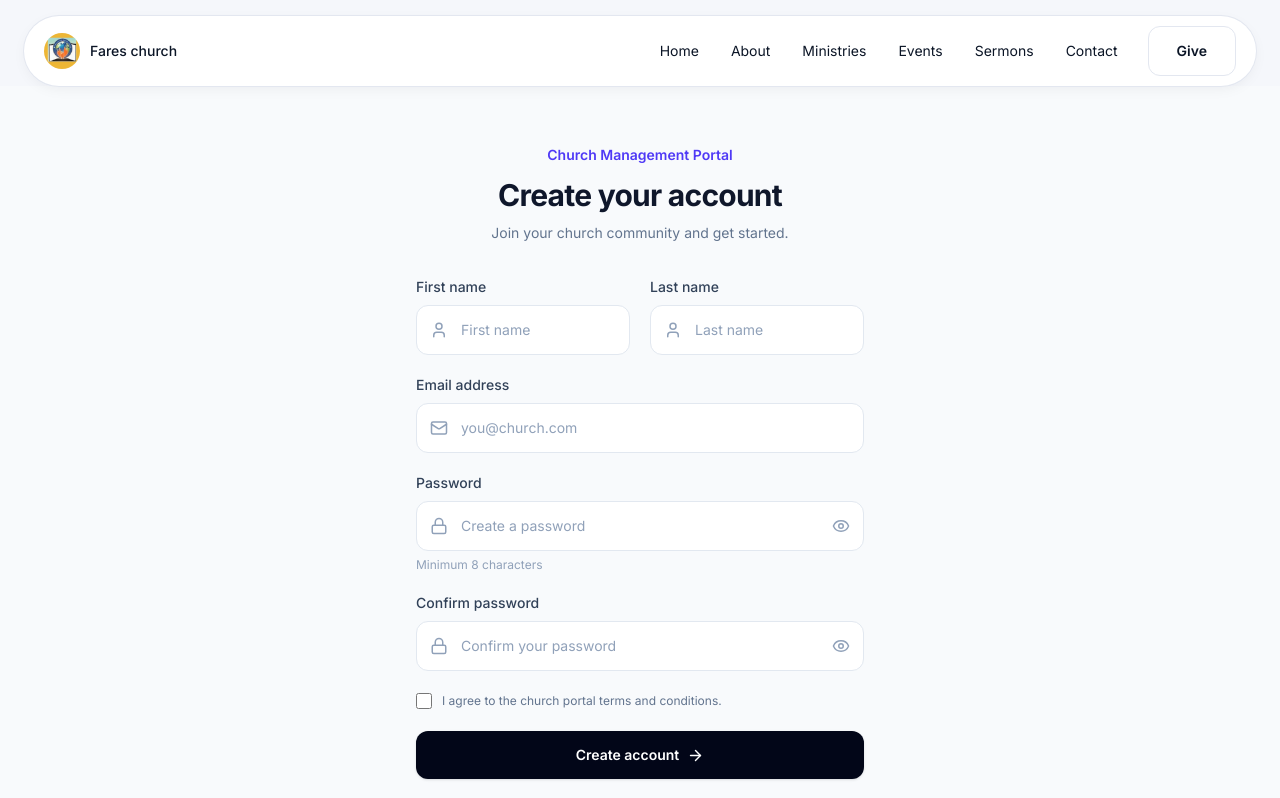
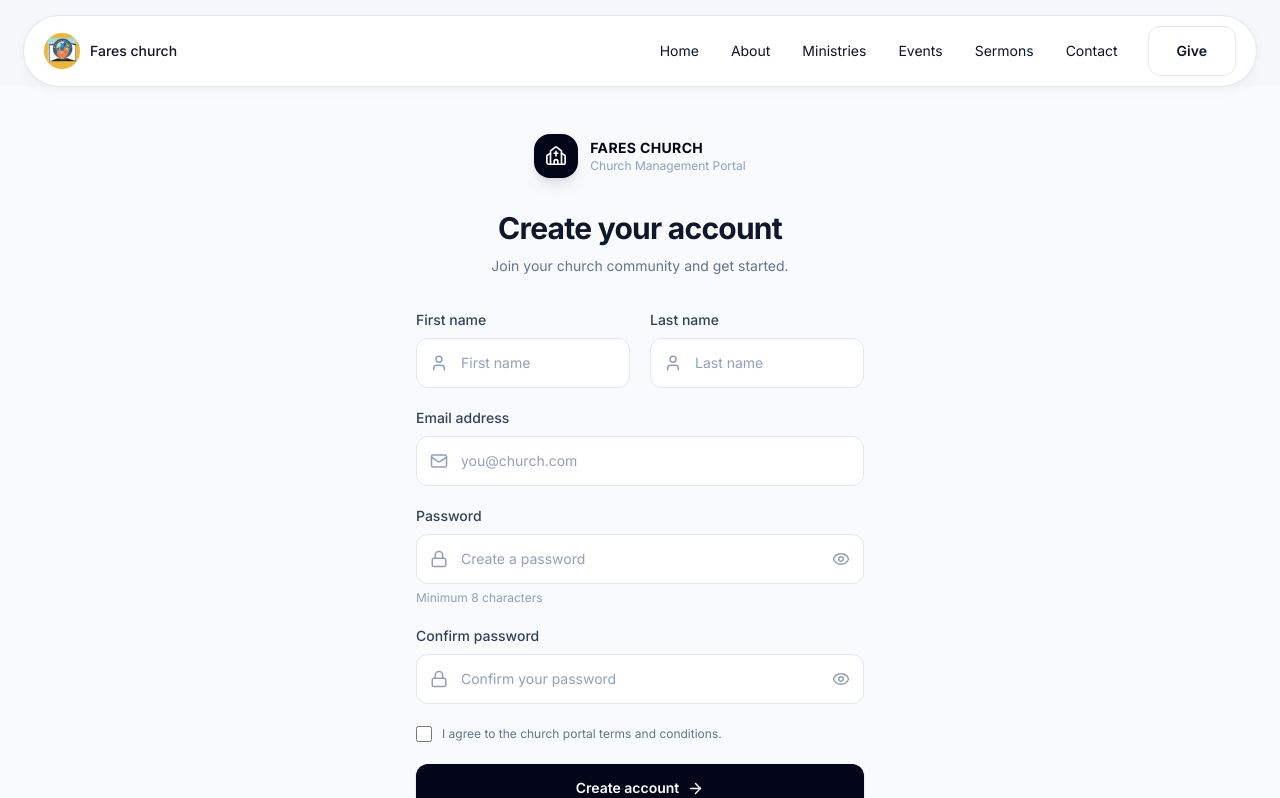
Before and after one commit to eyosi-ai-leader/church-management-system, a Next.js app in the folder church-project/: page /register in a window 1280 px wide. Shown: the top 798 px of the page. Built offline with nearby package versions, Linux system fonts and the light colour scheme; no server answers.

Commit message:
improve  the registertion form successfuly

```diff
--- a/church-project/src/components/auth/register/RegisterHeader.jsx
+++ b/church-project/src/components/auth/register/RegisterHeader.jsx
@@ -1,10 +1,28 @@
+import { Church } from "lucide-react";
+
 export default function RegisterHeader() {
   return (
     <div className="mb-8 text-center">
-      <p className="mb-3 text-sm font-semibold text-indigo-600">
-        Church Management Portal
-      </p>
+      {/* Brand */}
+      <div className="mb-8 flex justify-center">
+        <div className="flex items-center gap-3">
+          <div className="flex h-11 w-11 items-center justify-center rounded-2xl bg-slate-950 text-white shadow-lg">
+            <Church size={22} strokeWidth={1.8} />
+          </div>
 
+          <div className="text-left">
+            <p className="text-sm font-bold tracking-wide text-slate-950">
+              FARES CHURCH
+            </p>
+
+            <p className="text-xs text-slate-400">
+              Church Management Portal
+            </p>
+          </div>
+        </div>
+      </div>
+
+      {/* Register Header */}
       <h1 className="text-3xl font-bold tracking-tight text-slate-900">
         Create your account
       </h1>
--- a/church-project/src/lib/authApi.js
+++ b/church-project/src/lib/authApi.js
@@ -1,5 +1,4 @@
-const API_URL =
-  process.env.NEXT_PUBLIC_API_URL || "http://localhost:5000/api";
+const API_URL = process.env.NEXT_PUBLIC_API_URL;
 
 export async function loginUser(email, password) {
   const response = await fetch(`${API_URL}/auth/login`, {
@@ -13,33 +12,28 @@ export async function loginUser(email, password) {
     }),
   });
 
-  const data = await response.json();
+  const result = await response.json();
 
   if (!response.ok) {
-    throw new Error(data.message || "Login failed");
+    throw new Error(result.message || "Unable to sign in.");
   }
 
-  return data;
+  return result;
 }
 
 export async function registerUser(userData) {
-  const response = await fetch(
-    `${process.env.NEXT_PUBLIC_API_URL}/api/auth/register`,
-    {
+  const response = await fetch(`${API_URL}/auth/register`, {
     method: "POST",
     headers: {
       "Content-Type": "application/json",
     },
     body: JSON.stringify(userData),
-    }
-  );
+  });
 
   const result = await response.json();
 
-  if (!response.ok || !result.success) {
-    throw new Error(
-      result.message || "Registration failed."
-    );
+  if (!response.ok) {
+    throw new Error(result.message || "Unable to create your account.");
   }
 
   return result;
```
Also changed, not shown: church-project/src/components/auth/register/RegisterForm.jsx (+16 -4 lines). Lines whose indentation alone changed are shown as unchanged.
